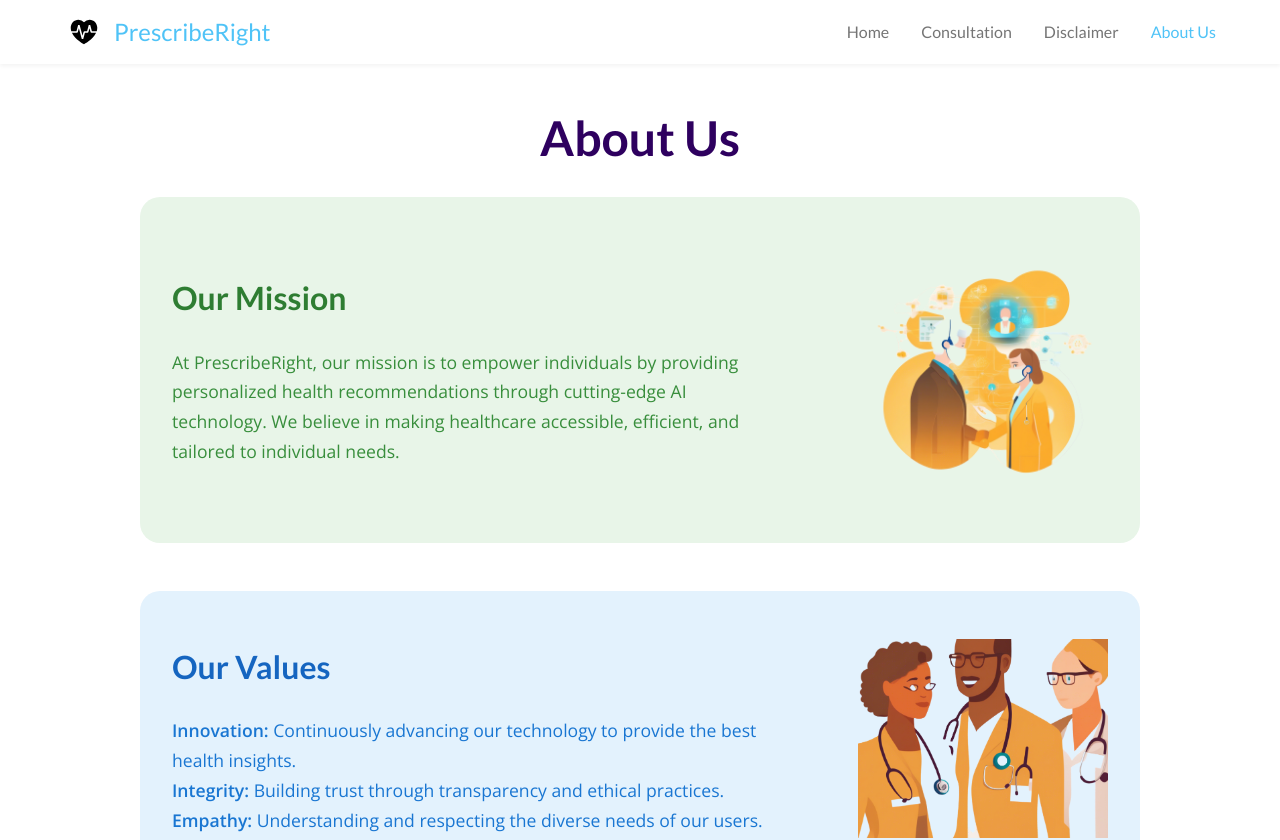
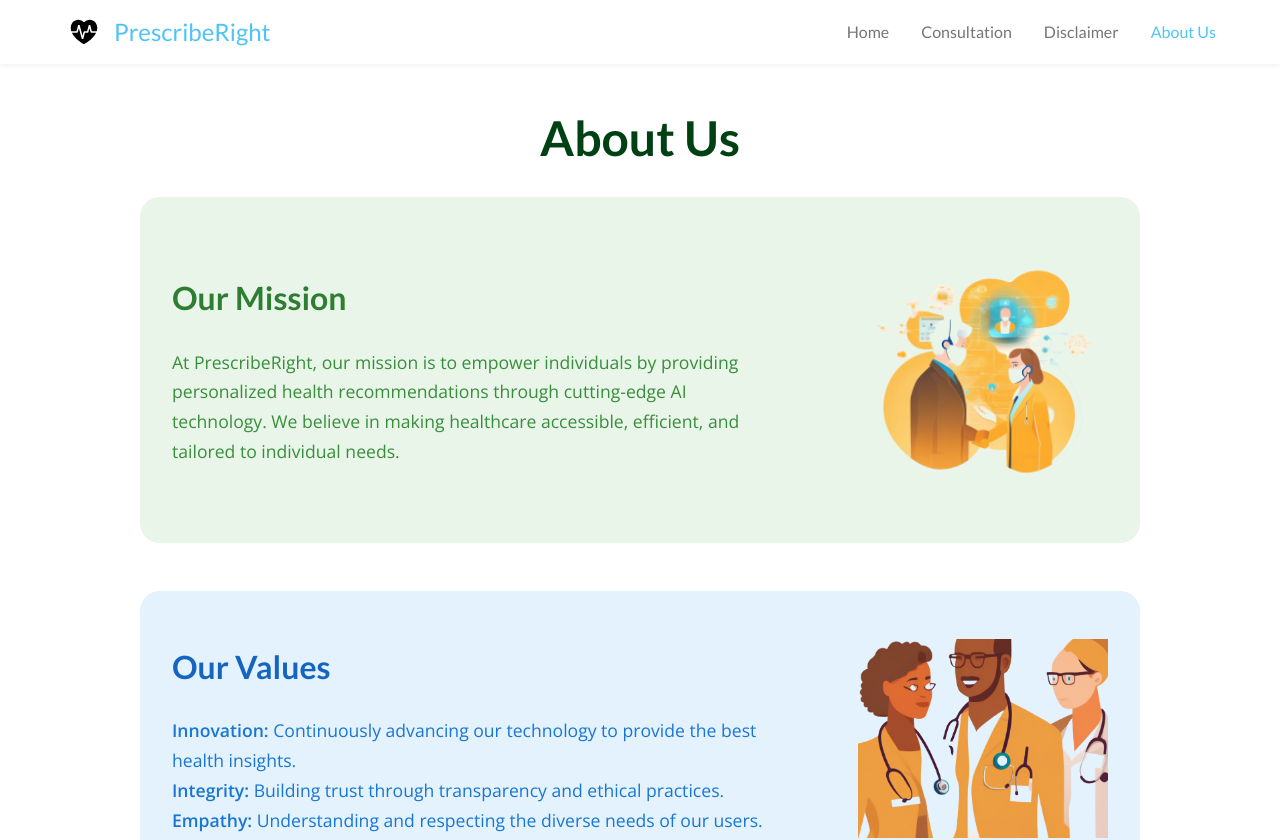
Before and after one commit to ritz0502/PrescribeRight, a React (Vite) app in the folder frontend-app/: page /about-us in a window 1280 px wide. Shown: the top 840 px of the page. Built offline with nearby package versions, Linux system fonts and the light colour scheme.

Commit message:
about uss

```diff
--- a/frontend-app/src/pages/AboutUsPage.module.css
+++ b/frontend-app/src/pages/AboutUsPage.module.css
@@ -24,7 +24,7 @@
     text-align: center;
     font-size: clamp(2rem, 5vw, 3rem);
     font-weight: bold;
-    color: #2e005f;
+    color: #004114;
     margin-top: 2rem;
     margin-bottom: 2rem;
     font-family: 'Lato', sans-serif;
```
